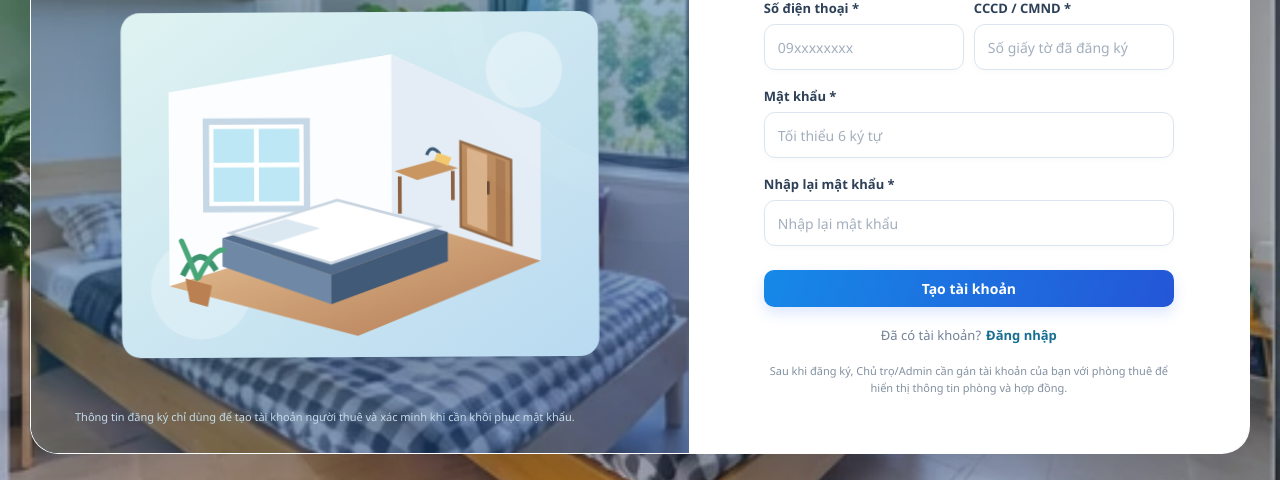
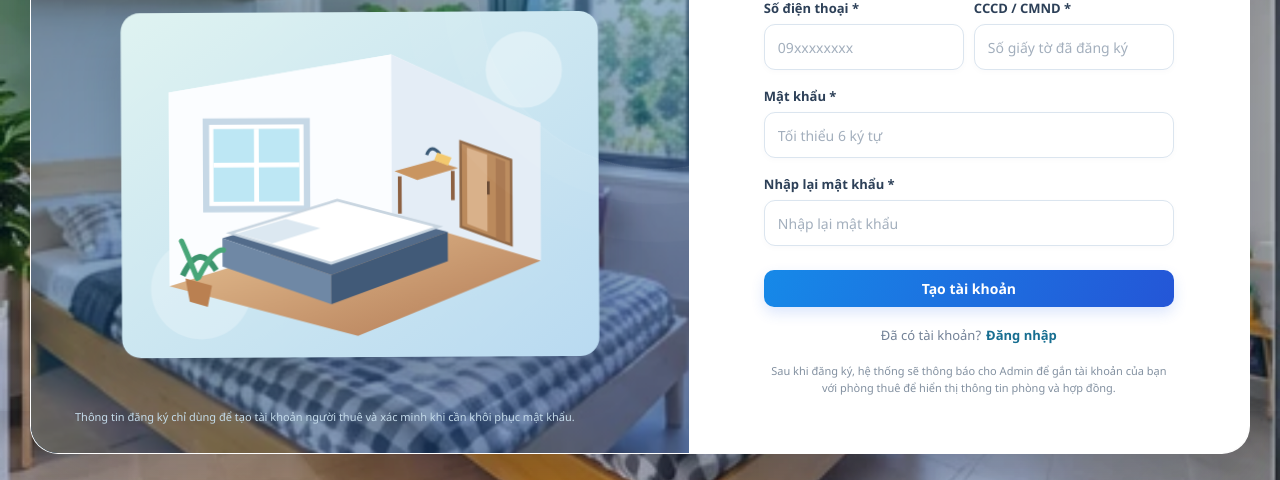
Before and after one commit to SuperHeroes01/BTL_Quan-Ly-Day-Tro, a PHP site: page /register.php in a window 1280 px wide. Shown: the part 389-869 px from the top of the page. Run offline with PHP 8.4, Linux system fonts and the light colour scheme; data comes from the database, SQL or seed files in the repository.

Commit message:
Update register.php

```diff
--- a/register.php
+++ b/register.php
@@ -16,7 +16,7 @@ if (is_post()) {
             $result = (new User())->registerTenantAccount($d['username'], $password, $d['full_name'], $d['phone'], $d['identity_card']);
             if (is_string($result)) { $error = $result; }
             else {
-                flash('success', 'Đăng ký tài khoản thành công. Vui lòng đăng nhập và liên hệ Chủ trọ để được gán phòng.');
+                flash('success', 'Đăng ký tài khoản thành công. Quản trị viên đã được thông báo và sẽ gắn phòng cho tài khoản của bạn. Bạn có thể đăng nhập, phòng sẽ hiển thị sau khi được gắn.');
                 redirect('login.php');
             }
         } catch (mysqli_sql_exception $e) { $error = mysql_error_text($e); }
@@ -52,7 +52,7 @@ $brand = Setting::get('ten_day_tro', APP_NAME);
       <div class="field"><label>Nhập lại mật khẩu *</label><input type="password" name="password_again" required minlength="6" autocomplete="new-password" placeholder="Nhập lại mật khẩu"></div>
       <button class="btn auth-submit">Tạo tài khoản</button>
       <div class="auth-links"><span>Đã có tài khoản?</span><a href="<?= h(url('login.php')) ?>">Đăng nhập</a></div>
-      <p class="auth-note">Sau khi đăng ký, Chủ trọ/Admin cần gán tài khoản của bạn với phòng thuê để hiển thị thông tin phòng và hợp đồng.</p>
+      <p class="auth-note">Sau khi đăng ký, hệ thống sẽ thông báo cho Admin để gắn tài khoản của bạn với phòng thuê để hiển thị thông tin phòng và hợp đồng.</p>
     </form>
   </section>
 </div>
```
